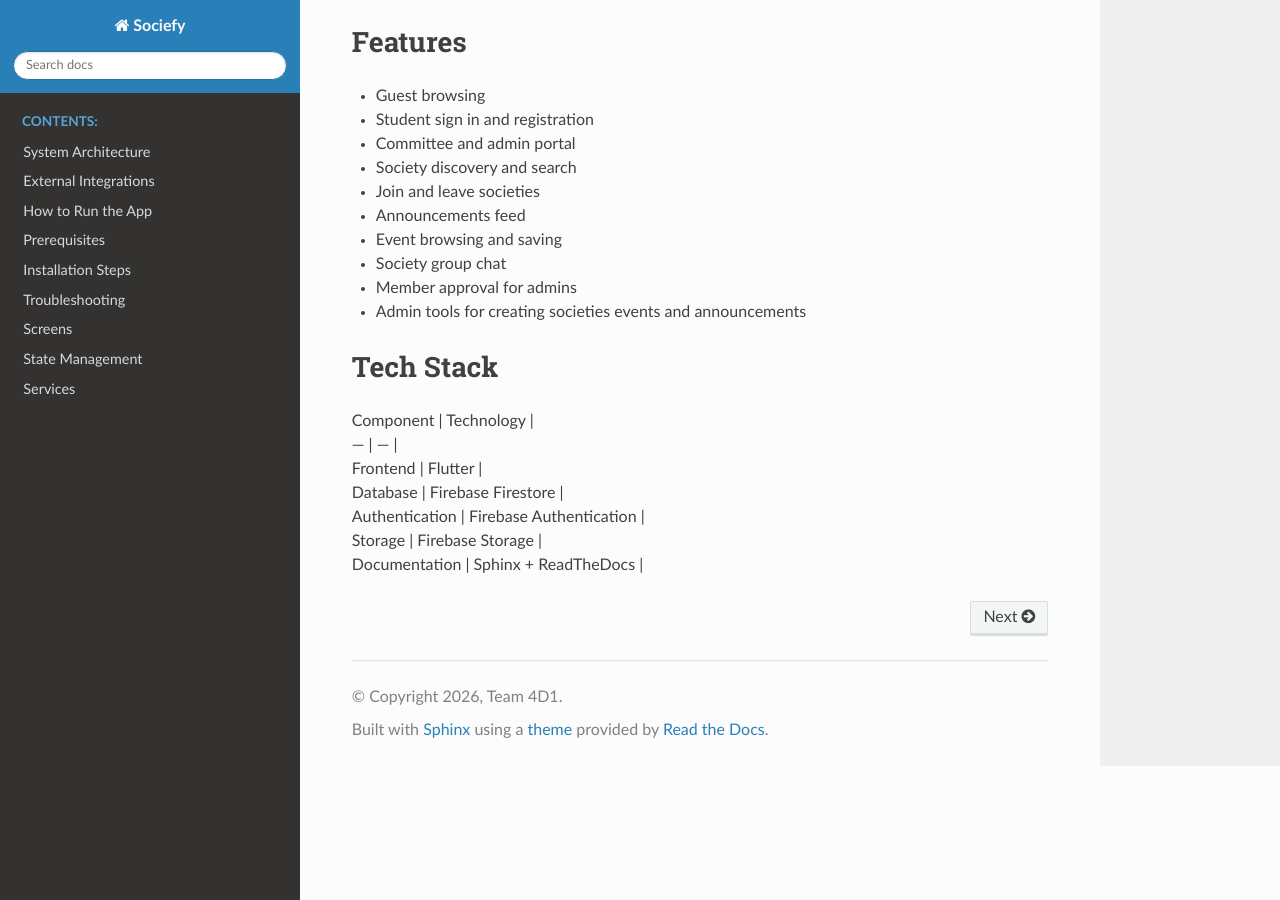
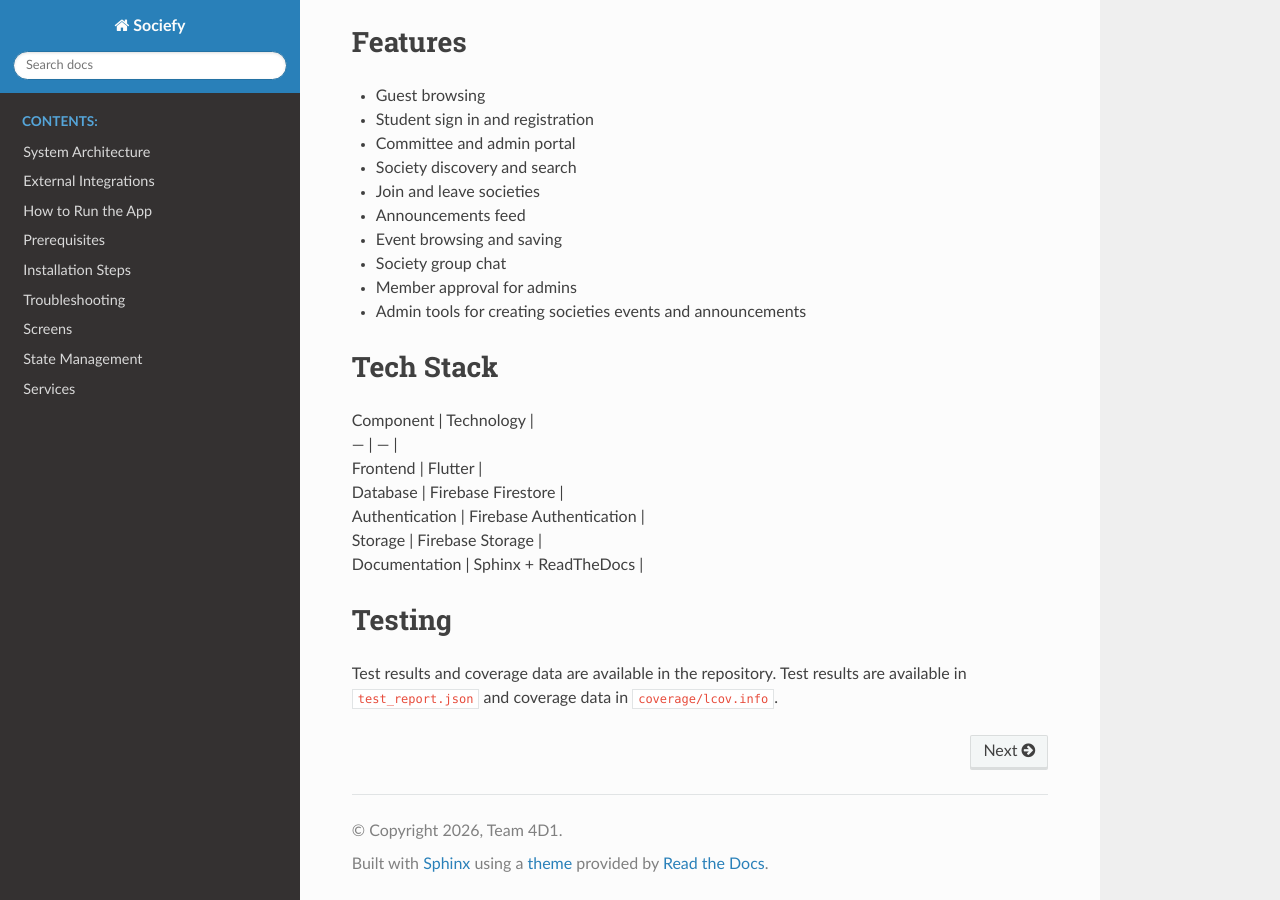
Before and after one commit to TEAM-4D1/sociefy, a Sphinx documentation site: the page built from docs/source/index.rst, in a window 1280 px wide and 900 px high, scrolled down 952 px. Built offline with Sphinx 7.4.7 and the Read the Docs theme 3.1.0, drawn with Linux system fonts in a browser that asks for light colours.

Commit message:
Add Testing section to documentation - reference test_report.json and coverage data

```diff
--- a/docs/source/index.rst
+++ b/docs/source/index.rst
@@ -43,3 +43,8 @@ Tech Stack
 | Authentication | Firebase Authentication |
 | Storage | Firebase Storage |
 | Documentation | Sphinx + ReadTheDocs |
+
+Testing
+-------
+
+Test results and coverage data are available in the repository. Test results are available in ``test_report.json`` and coverage data in ``coverage/lcov.info``.
```
